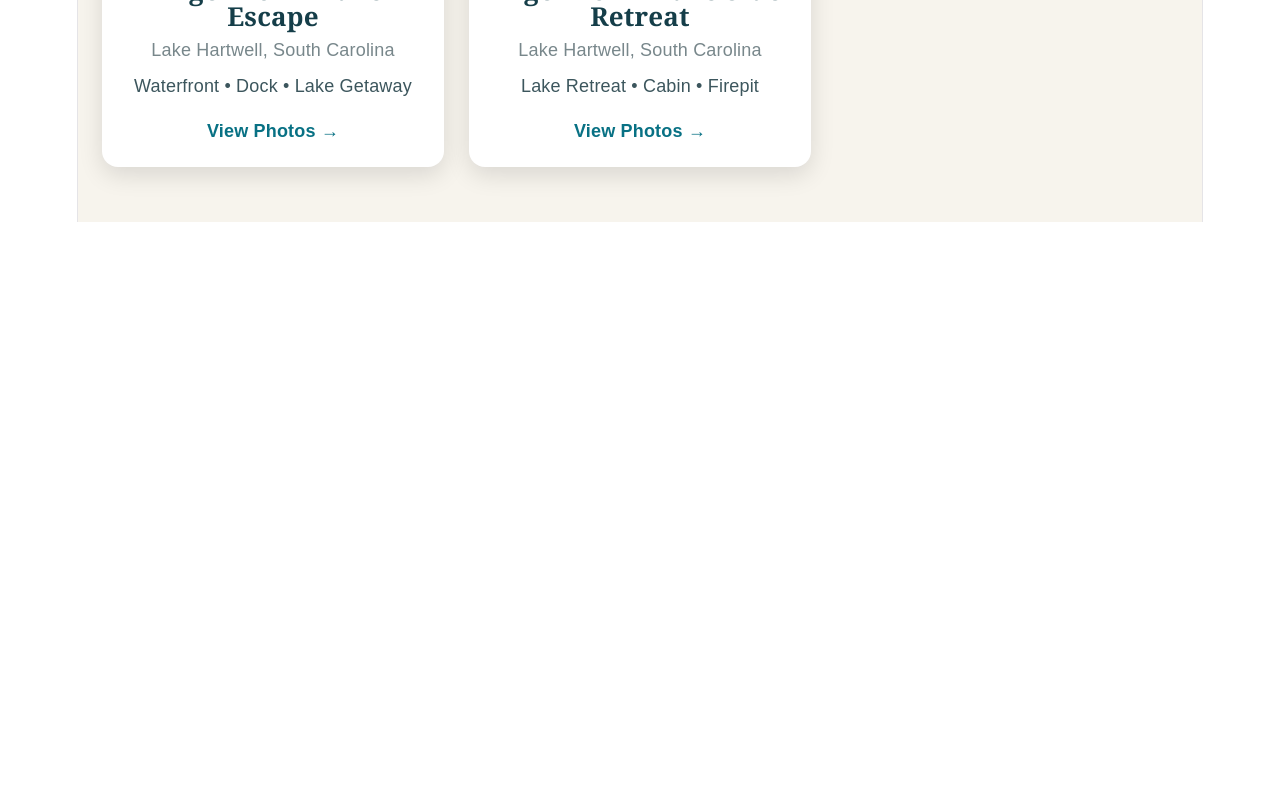
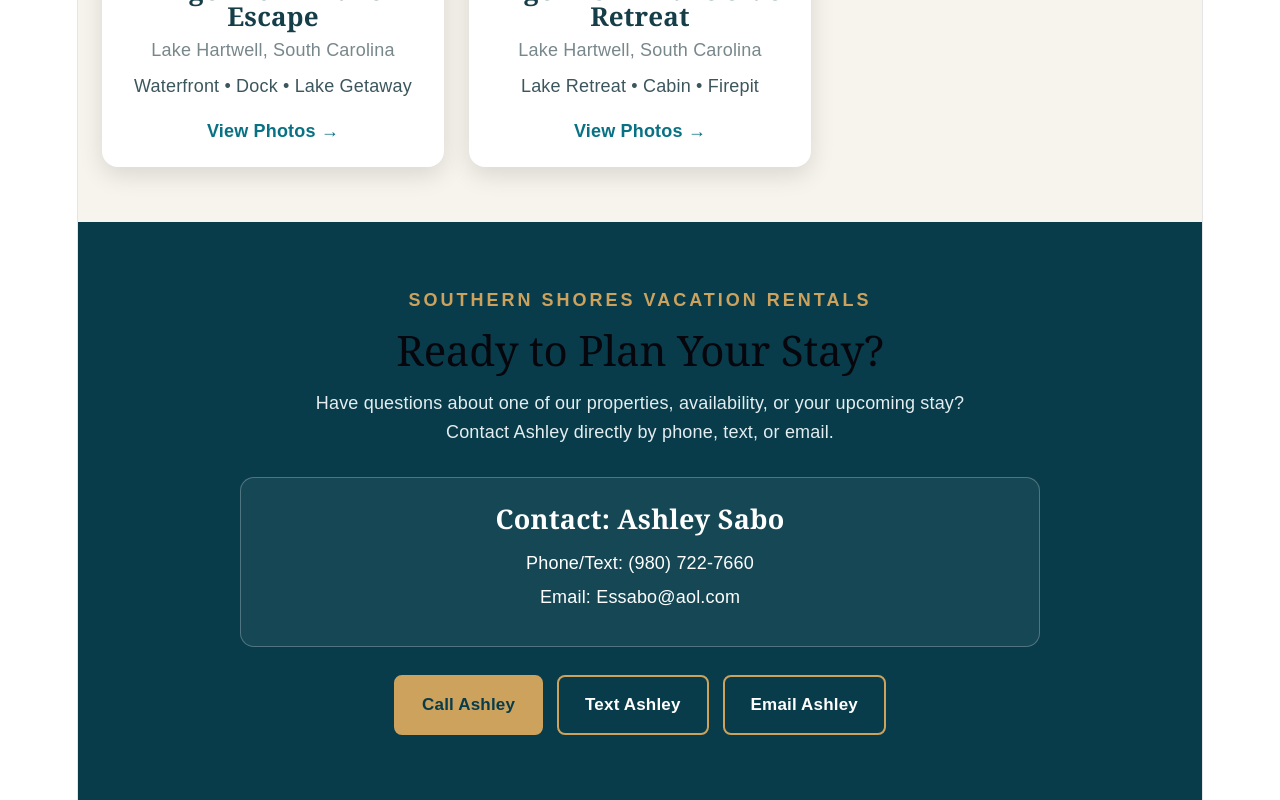
Before and after one commit to saboscotts-star/southern-shores-vacation-rentals, a React (Vite) app: page / in a window 1280 px wide. Shown: the part 1207-2007 px from the top of the page. Before the commit the page ends 1429 px from the top, so only its background shows below. Built offline with nearby package versions, Linux system fonts and the light colour scheme.

Commit message:
Add Ashley contact information

```diff
--- a/src/App.jsx
+++ b/src/App.jsx
@@ -17,7 +17,6 @@ function App() {
         ),
       ],
     },
-
     {
       name: "Sandy Feet Retreat",
       location: "Surfside Beach, South Carolina",
@@ -30,7 +29,6 @@ function App() {
         ),
       ],
     },
-
     {
       name: "Half Shell Beach Cottage",
       location: "Surfside Beach, South Carolina",
@@ -43,7 +41,6 @@ function App() {
         ),
       ],
     },
-
     {
       name: "Tiger Town Lake Escape",
       location: "Lake Hartwell, South Carolina",
@@ -56,7 +53,6 @@ function App() {
         ),
       ],
     },
-
     {
       name: "Tiger Town Lake Side Retreat",
       location: "Lake Hartwell, South Carolina",
@@ -144,6 +140,27 @@ function App() {
     });
   }
 
+  function contactButton(label, href, filled = false) {
+    return createElement(
+      "a",
+      {
+        href,
+        style: {
+          display: "inline-block",
+          padding: "15px 26px",
+          border: "2px solid #cca25d",
+          borderRadius: "8px",
+          backgroundColor: filled ? "#cca25d" : "transparent",
+          color: filled ? "#083c4b" : "white",
+          textDecoration: "none",
+          fontSize: "17px",
+          fontWeight: "bold",
+        },
+      },
+      label
+    );
+  }
+
   return (
     <main
       style={{
@@ -217,7 +234,8 @@ function App() {
         <div
           style={{
             display: "grid",
-            gridTemplateColumns: "repeat(auto-fit, minmax(300px, 1fr))",
+            gridTemplateColumns:
+              "repeat(auto-fit, minmax(300px, 1fr))",
             gap: "25px",
           }}
         >
@@ -280,6 +298,120 @@ function App() {
         </div>
       </section>
 
+      <section
+        style={{
+          padding: "65px 24px",
+          textAlign: "center",
+          color: "white",
+          backgroundColor: "#083c4b",
+        }}
+      >
+        <div
+          style={{
+            maxWidth: "800px",
+            margin: "0 auto",
+          }}
+        >
+          <p
+            style={{
+              margin: "0 0 12px",
+              color: "#cca25d",
+              letterSpacing: "3px",
+              fontWeight: "bold",
+            }}
+          >
+            SOUTHERN SHORES VACATION RENTALS
+          </p>
+
+          <h2
+            style={{
+              margin: "0 0 15px",
+              fontFamily: "Georgia, serif",
+              fontSize: "clamp(32px, 5vw, 42px)",
+            }}
+          >
+            Ready to Plan Your Stay?
+          </h2>
+
+          <p
+            style={{
+              maxWidth: "650px",
+              margin: "0 auto 30px",
+              color: "#e4edef",
+              fontSize: "18px",
+              lineHeight: 1.6,
+            }}
+          >
+            Have questions about one of our properties, availability,
+            or your upcoming stay? Contact Ashley directly by phone,
+            text, or email.
+          </p>
+
+          <div
+            style={{
+              padding: "28px",
+              marginBottom: "28px",
+              border: "1px solid rgba(255,255,255,0.25)",
+              borderRadius: "14px",
+              backgroundColor: "rgba(255,255,255,0.06)",
+            }}
+          >
+            <h3
+              style={{
+                margin: "0 0 18px",
+                fontFamily: "Georgia, serif",
+                fontSize: "27px",
+              }}
+            >
+              Contact: Ashley Sabo
+            </h3>
+
+            <p
+              style={{
+                margin: "8px 0",
+                fontSize: "18px",
+              }}
+            >
+              Phone/Text: (980) 722-7660
+            </p>
+
+            <p
+              style={{
+                margin: "8px 0",
+                fontSize: "18px",
+              }}
+            >
+              Email: Essabo@aol.com
+            </p>
+          </div>
+
+          <div
+            style={{
+              display: "flex",
+              flexWrap: "wrap",
+              justifyContent: "center",
+              gap: "14px",
+            }}
+          >
+            {contactButton(
+              "Call Ashley",
+              "tel:+19807227660",
+              true
+            )}
+
+            {contactButton(
+              "Text Ashley",
+              "sms:+19807227660"
+            )}
+
+            {contactButton(
+              "Email Ashley",
+              "mailto:Essabo@aol.com"
+            )}
+          </div>
+        </div>
+      </section>
+
       {selectedProperty && (
         <div
           onClick={closeProperty}
@@ -324,7 +456,12 @@ function App() {
                   {selectedProperty.name}
                 </h2>
 
-                <p style={{ margin: 0, color: "#77878b" }}>
+                <p
+                  style={{
+                    margin: 0,
+                    color: "#77878b",
+                  }}
+                >
                   {selectedProperty.location}
                 </p>
               </div>
@@ -352,7 +489,10 @@ function App() {
                 backgroundColor: "#08151a",
               }}
             >
-              {galleryImage(selectedProperty, selectedPhoto)}
+              {galleryImage(
+                selectedProperty,
+                selectedPhoto
+              )}
 
               <button
                 type="button"
@@ -423,11 +563,14 @@ function App() {
                   gap: "10px",
                 }}
               >
-                {selectedProperty.photos.map((photo, index) => (
+                {selectedProperty.photos.map(
+                  (photo, index) => (
                     <button
                       key={photo}
                       type="button"
-                    onClick={() => setSelectedPhoto(index)}
+                      onClick={() =>
+                        setSelectedPhoto(index)
+                      }
                       aria-label={`View photo ${index + 1}`}
                       style={{
                         padding: 0,
@@ -441,9 +584,14 @@ function App() {
                         cursor: "pointer",
                       }}
                     >
-                    {thumbnailImage(selectedProperty, photo, index)}
+                      {thumbnailImage(
+                        selectedProperty,
+                        photo,
+                        index
+                      )}
                     </button>
-                ))}
+                  )
+                )}
               </div>
             </div>
           </div>
```
Lines whose indentation alone changed are shown as unchanged.
